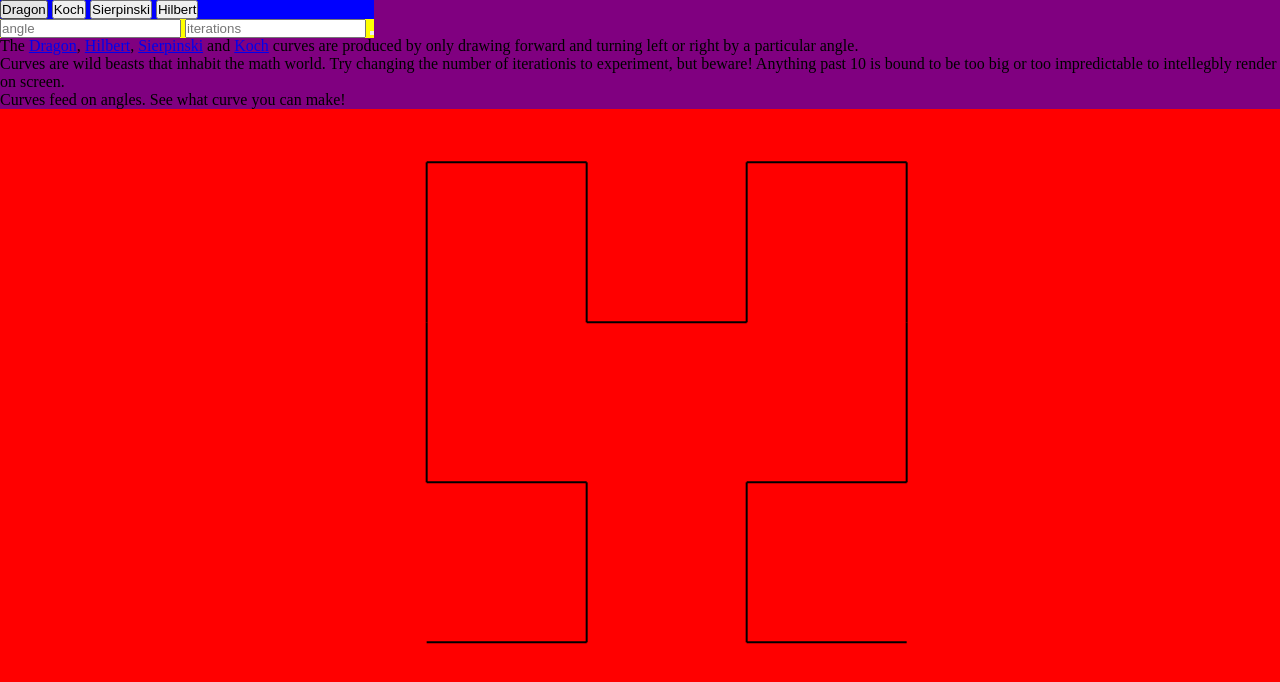
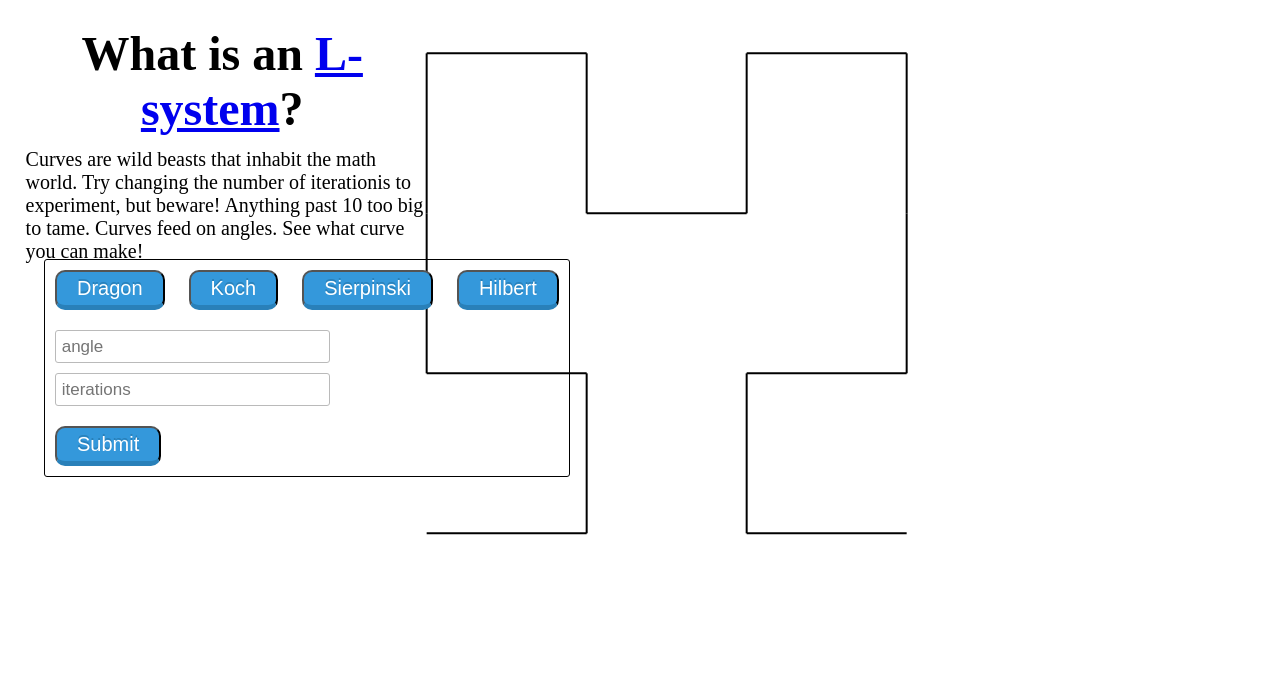
Before and after one commit to Camachof/flex, a plain HTML site: page index.html in a window 1280 px wide. Drawn offline with nearby package versions, Linux system fonts and the light colour scheme.

Commit message:
started styling

```diff
--- a/index.html
+++ b/index.html
@@ -20,7 +20,7 @@
         <form id="customForm" class="customForm" action="index.html" method="post">
           <input type="text" id="angle" placeholder="angle" value="">
           <input type="text" id="iterations" placeholder="iterations" value="">
-          <button type="submit" name="button"></button>
+          <button type="submit" name="button">Submit</button>
         </form>
       </div>
 
@@ -28,14 +28,10 @@
 
     <div class="instructions">
       <h1>What is an <a href="https://en.wikipedia.org/wiki/L-system">L-system</a>?</h1>
-      <p>The <a href="https://en.wikipedia.org/wiki/L-system#Example_6:_Dragon_curve">Dragon</a>, <a href="https://en.wikipedia.org/wiki/Hilbert_curve#Representation_as_Lindenmayer_system">Hilbert</a>, <a href="https://en.wikipedia.org/wiki/L-system#Example_5:_Sierpinski_triangle">Sierpinski</a> and <a href="https://en.wikipedia.org/wiki/L-system#Example_4:_Koch_curve">Koch</a> curves are produced by only drawing forward and turning left or right by a particular angle.</p>
+      <!-- <p>The <a href="https://en.wikipedia.org/wiki/L-system#Example_6:_Dragon_curve">Dragon</a>, <a href="https://en.wikipedia.org/wiki/Hilbert_curve#Representation_as_Lindenmayer_system">Hilbert</a>, <a href="https://en.wikipedia.org/wiki/L-system#Example_5:_Sierpinski_triangle">Sierpinski</a> and <a href="https://en.wikipedia.org/wiki/L-system#Example_4:_Koch_curve">Koch</a> curves are produced by only drawing forward and turning left or right by a particular angle.</p> -->
 
       <p>
-        Curves are wild beasts that inhabit the math world. Try changing the number of iterationis to experiment, but beware! Anything past 10 is bound to be too big or too impredictable to intellegbly render on screen.
-      </p>
-
-      <p>
-        Curves feed on angles. See what curve you can make!
+        Curves are wild beasts that inhabit the math world. Try changing the number of iterationis to experiment, but beware! Anything past 10 too big to tame. Curves feed on angles. See what curve you can make!
       </p>
 
     </div>
--- a/style.css
+++ b/style.css
@@ -4,7 +4,14 @@
 }
 
 .curveToolbar {
-  background-color: blue;
+  /*background-color: blue;*/
+  border-radius: 3px;
+  border: 1px solid;
+  cursor: -webkit-grab; cursor: -moz-grab;
+}
+
+.curveToolbar:active {
+  cursor: -webkit-grabbing; cursor:-moz-grabbing;
 }
 
 .curveButtons {
@@ -12,19 +19,57 @@
 }
 
 .curveCustom {
-  background-color: yellow;
+  /*background-color: yellow;*/
 }
 
 .instructions {
-  background-color: purple;
+  /*background-color: purple;*/
+  position: absolute;
+  margin: 2%
 }
 
 .canvasBox {
-  background-color: red;
+  /*background-color: red;*/
 }
 
 #curveToolbar {
   position: absolute;
-  top: 0;
-  left: 0;
+  top: 259px;
+  left: 44px;
+  z-index: 100;
 }
+
+input {
+  display: block;
+  font-size: 17px;
+  margin: 2%;
+  padding: 1%;
+  width: 50%;
+  border-radius: 3px;
+  border: 1px solid #BABABA;
+}
+
+button {
+  padding: 5px 20px;
+  margin: 10px;
+  border-radius: 10px;
+  font-size: 20px;
+  color: #FFF;
+  text-decoration: none;
+  background-color: #3498DB;
+  border-bottom: 5px solid #2980B9;
+  text-shadow: 0px -2px #2980B9;
+  cursor: pointer;
+}
+
+h1 {
+  font-size: 48px;
+  width: 32%;
+  text-align: center;
+  margin-bottom: 1%;
+}
+
+p {
+  width: 33%;
+  font-size: 20px;
+}
```
